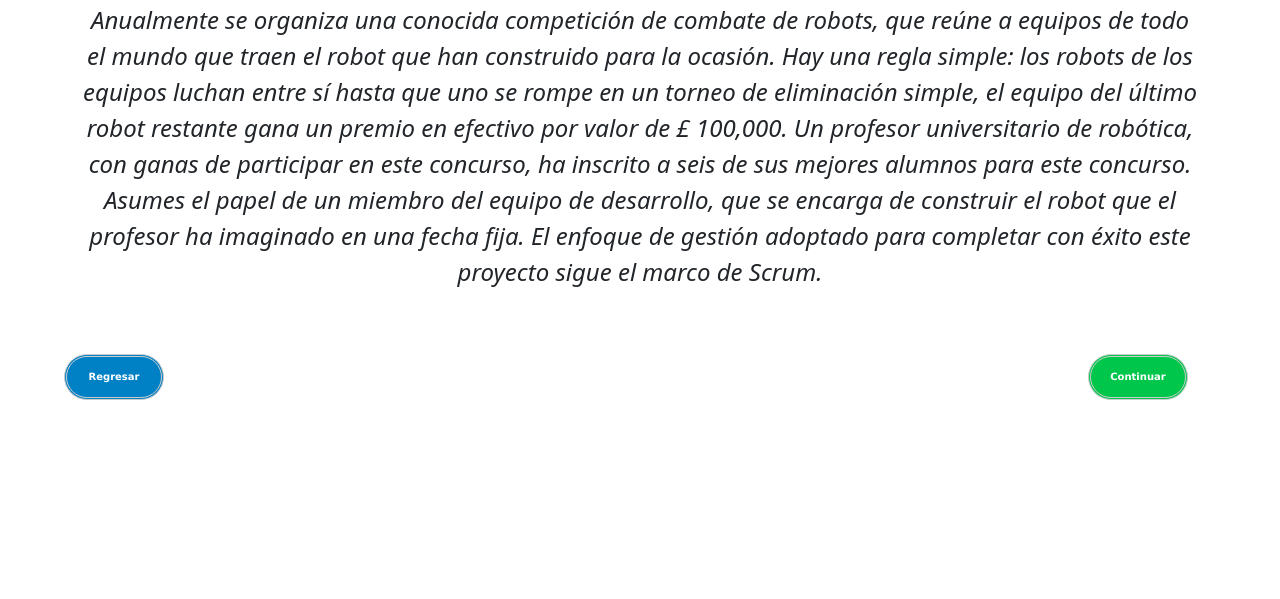
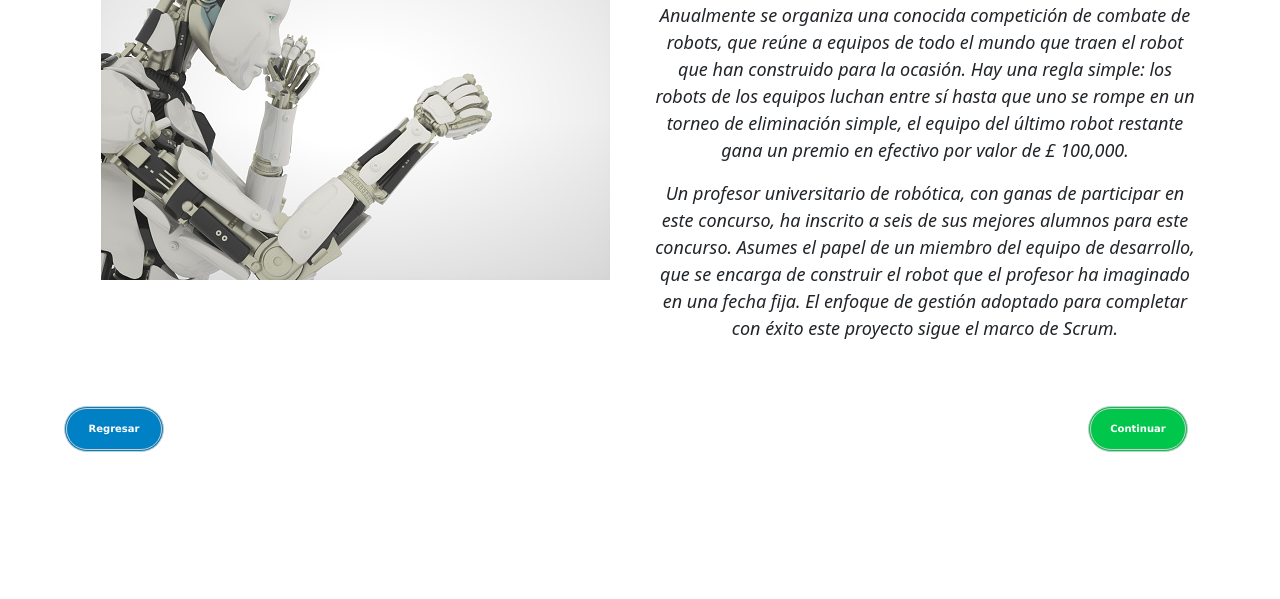
Before and after one commit to Imanol-Ibarra-Ortiz/Scrum-Game-TallerInvestigacionII-, a plain HTML site: page id2Planteamiento.html in a window 1280 px wide. Shown: the part 201-800 px from the top of the page. Drawn offline with nearby package versions, Linux system fonts and the light colour scheme.

Commit message:
Se agrega imagen de robot y contenido a la ventana con id2

```diff
--- a/id2Planteamiento.html
+++ b/id2Planteamiento.html
@@ -35,22 +35,32 @@
 
 <div class="container-fluid">
 <section class="py-5 text-center container">
-    <div  class="" data-aos="fade-up"
+    <div  class="row" >
+            <div class="col" data-aos="zoom-in-up"
             data-aos-duration="3000">
+              <img src="imagenes/robot posicion ataque.jpg" >  <!-- width="110"
+                height="60" class="d-inline-block align-top" alt="" -->
+            </div>
+            <div class="col" data-aos="fade-up"
+            data-aos-duration="2000">
               <p style="font-size: 30px; font-weight: bold">Historia</p>
 
-                <p style="font-size: 24px; font-style: oblique;">
+                      <p style="font-size: 18px; font-style: oblique;">
                         Anualmente se organiza una conocida competición de combate de robots, que reúne
                         a equipos de todo el mundo que traen el robot que han construido para la ocasión.
                         Hay una regla simple: los robots de los equipos luchan entre sí hasta que uno se
                         rompe en un torneo de eliminación simple, el equipo del último robot restante gana
-                  un premio en efectivo por valor de £ 100,000.  Un profesor universitario de robótica,
+                        un premio en efectivo por valor de £ 100,000.
+                      </p>
+                      <p style="font-size: 18px; font-style: oblique;">
+                        Un profesor universitario de robótica,
                         con ganas de participar en este concurso, ha inscrito a seis de sus mejores alumnos
                         para este concurso.  Asumes el papel de un miembro del equipo de desarrollo, que se
                         encarga de construir el robot que el profesor ha imaginado en una fecha fija.
                         El enfoque de gestión adoptado para completar con éxito este proyecto sigue el marco
                         de Scrum.
                       </p>
+                  </div>
 
     </div>
 </div>
```
Also changed, not shown: imagenes/robot posicion ataque.jpg (added). Lines whose indentation alone changed are shown as unchanged.
